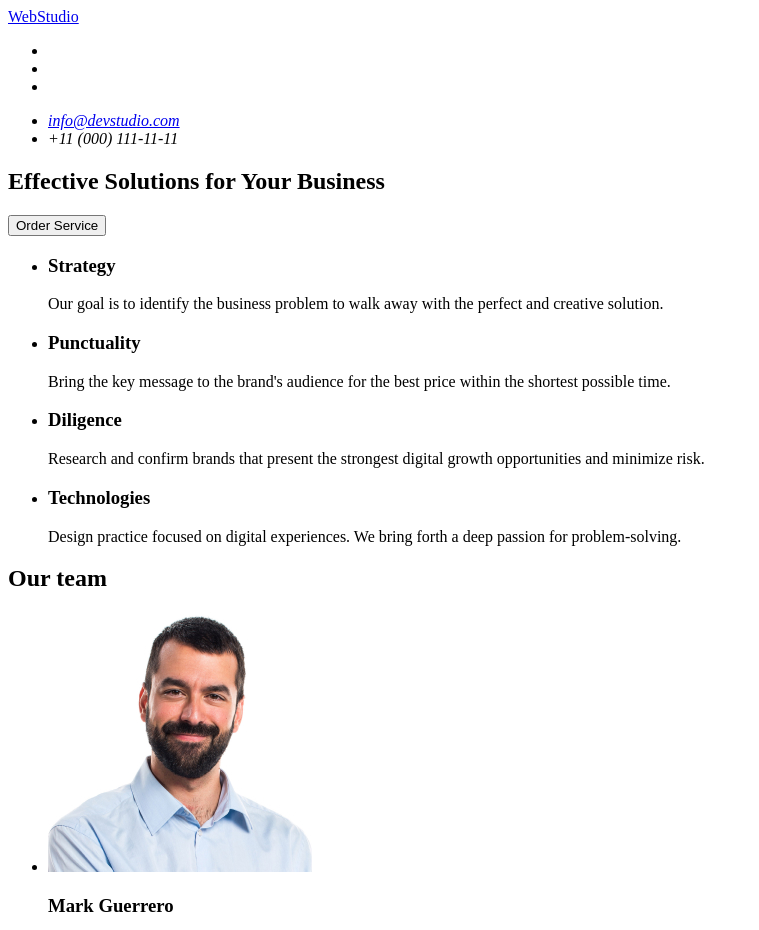
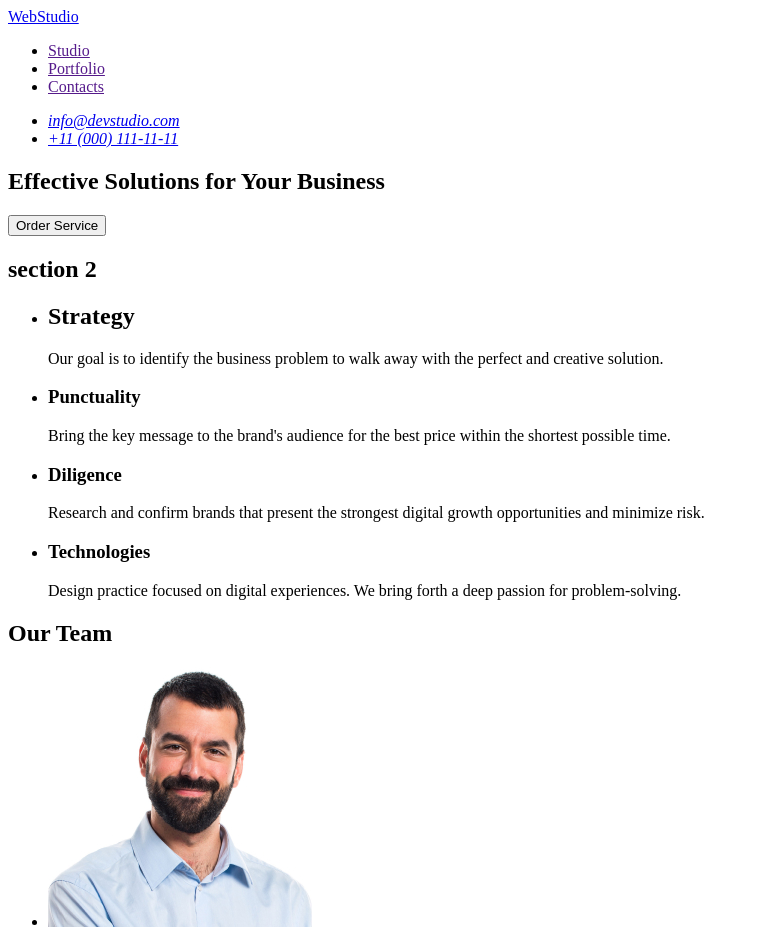
Before and after one commit to NadiyaS03/goit-markup-hw-01, a plain HTML site: page index.html in a window 1280 px wide. Shown: the top 930 px of the page, without its empty margins (0-759 px from the left). Drawn offline with Linux system fonts and the light colour scheme.

Commit message:
Update index.html

```diff
--- a/index.html
+++ b/index.html
@@ -10,16 +10,16 @@
       <nav>
         <a href="./index.html">WebStudio</a>
         <ul>
-          <li><a href="Studio"></a></li>
-          <li><a href="Portfolio"></a></li>
-          <li><a href="Contacts"></a></li>
+          <li><a href="">Studio</a></li>
+          <li><a href="">Portfolio</a></li>
+          <li><a href="">Contacts</a></li>
         </ul>
       </nav>
 
       <address>
         <ul>
           <li><a href="mailto:info@devstudio.com">info@devstudio.com</a></li>
-          <li><a href="tel:+110001111111"></a>+11 (000) 111-11-11</li>
+          <li><a href="tel:+110001111111">+11 (000) 111-11-11</a></li>
         </ul>
       </address>
     </header>
@@ -30,9 +30,10 @@
         <button type="button">Order Service</button>
       </section>
       <section>
+        <h2>section 2</h2>
         <ul>
           <li>
-            <h3>Strategy</h3>
+            <h2>Strategy</h2>
             <p>
               Our goal is to identify the business problem to walk away with the
               perfect and creative solution.
@@ -62,7 +63,7 @@
         </ul>
       </section>
       <section>
-        <h2>Our team</h2>
+        <h2>Our Team</h2>
         <ul>
           <li>
             <img
```
